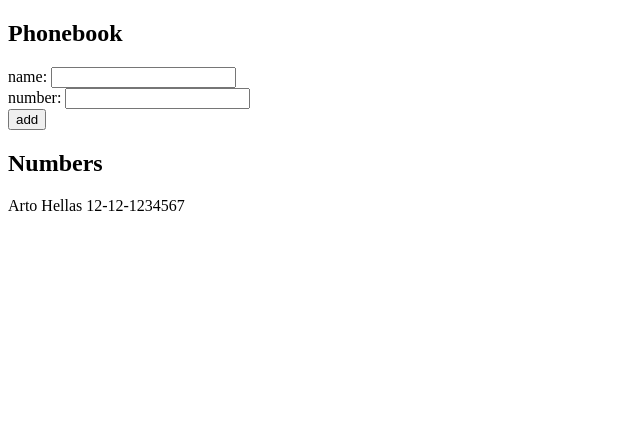
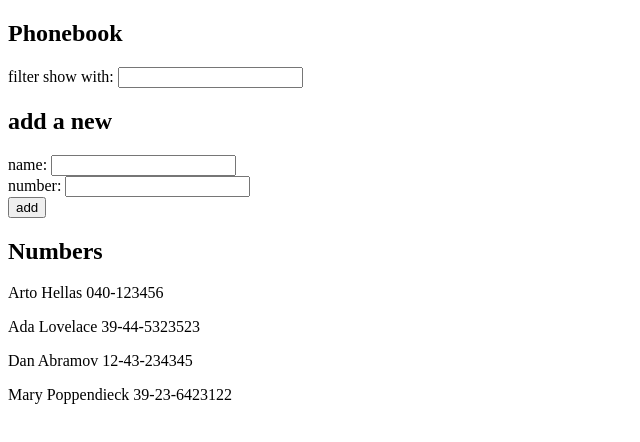
Before and after one commit to avalonxii/FULLSTACKOPEN, a React (Vite) app in the folder part2/phonebook/: page / in a window 1280 px wide. Shown: the top 442 px of the page, without its empty margins (0-640 px from the left). Built offline with nearby package versions, Linux system fonts and the light colour scheme.

Commit message:
task: exercise 2.9

```diff
--- a/part2/phonebook/src/App.jsx
+++ b/part2/phonebook/src/App.jsx
@@ -2,10 +2,14 @@ import { useState } from 'react'
 
 function App() {
   const [persons, setPersons] = useState([
-    { id:1, name: 'Arto Hellas', number: '12-12-1234567' }
+    { name: 'Arto Hellas', number: '040-123456', id: 1 },
+    { name: 'Ada Lovelace', number: '39-44-5323523', id: 2 },
+    { name: 'Dan Abramov', number: '12-43-234345', id: 3 },
+    { name: 'Mary Poppendieck', number: '39-23-6423122', id: 4 }
   ])
   const [newName, setNewName] = useState('')
   const [newNumber, setNewNumber] = useState('')
+  const [filterName, setFilterName] = useState('')
 
   const addPerson = (event) => {
     event.preventDefault()
@@ -45,6 +49,9 @@ function App() {
   return (
     <div>
       <h2>Phonebook</h2>
+      filter show with: <input value={filterName} onChange={e => setFilterName(e.target.value)}/>
+
+      <h2>add a new</h2>
       <form onSubmit={addPerson}>
         <div>
           name: <input value={newName} onChange={handlerNameChange}/>
@@ -57,7 +64,22 @@ function App() {
         </div>
       </form>
       <h2>Numbers</h2>
-      {persons.map( person => <p key={person.id}>{ person.name } { person.number }</p>)}
+
+      {persons
+        .filter( person => {
+          if (filterName === '') {
+            return true;
+
+          } else {
+            return !person.name.toLocaleLowerCase().search(filterName.toLowerCase());
+
+          }
+        })
+        .map( person => (
+          <p key={person.id}>
+            {person.name} {person.number}
+          </p>
+      ))}
     </div>
   )
 }
```
